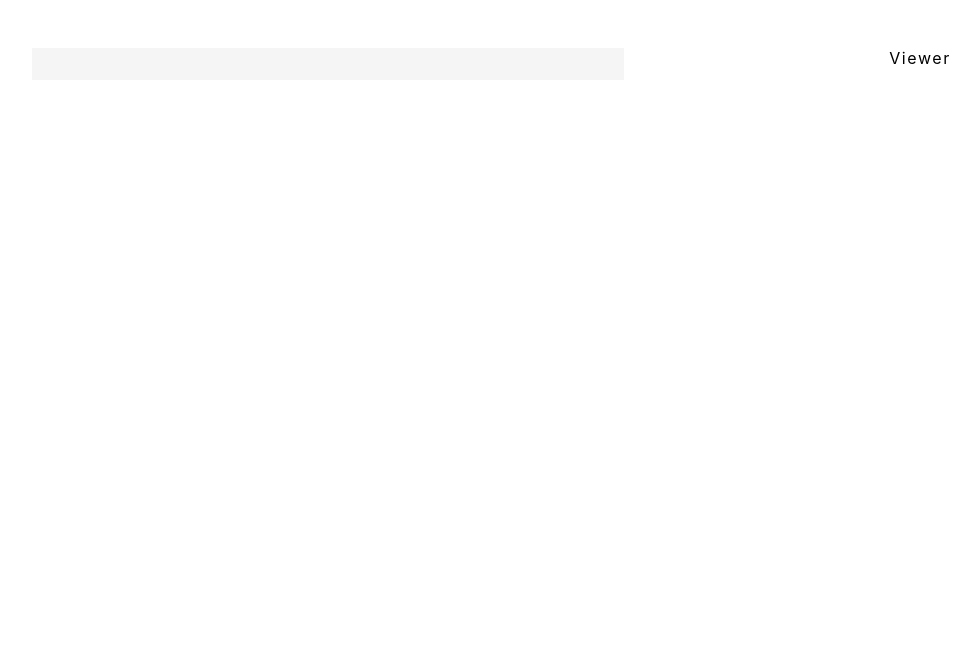
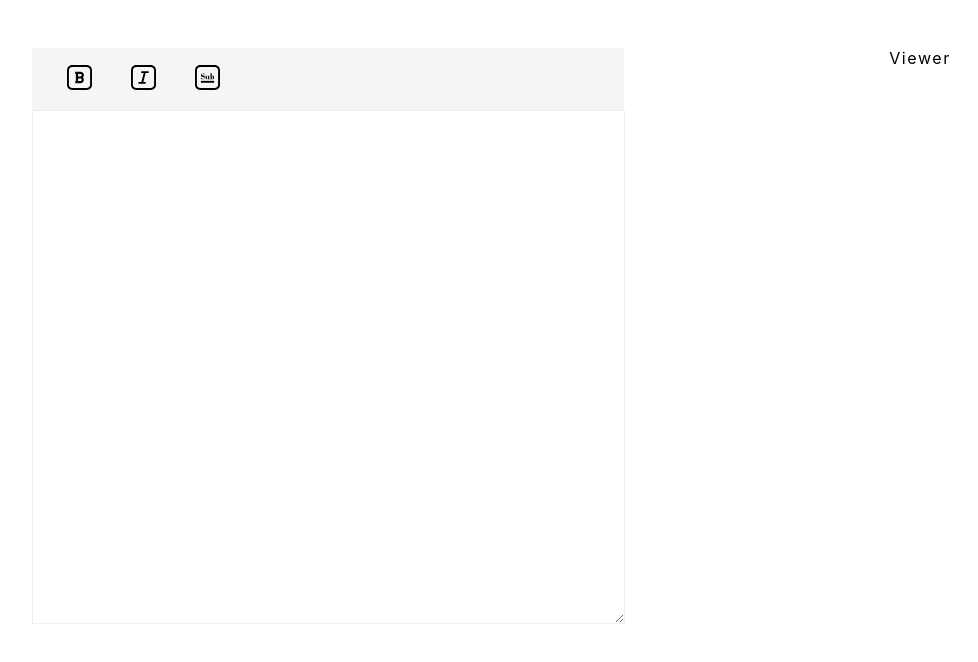
Before and after one commit to saptaksengupta/react-markdown, a React (Create React App) app: page / in a window 1280 px wide. Shown: the top 662 px of the page, without its empty margins (16-994 px from the left). Built offline with nearby package versions, Linux system fonts and the light colour scheme.

Commit message:
[master] editor styling changes

```diff
--- a/src/App.tsx
+++ b/src/App.tsx
@@ -11,10 +11,7 @@ import MarkdownContextProvider from "./context/MarkdownContext";
 const StyledContainer = styled.div`
   padding: 3em;
   display: flex;
-
-  div {
-    flex: 1;
-  }
+  min-height: 500px;
 `;
 
 function App() {
--- a/src/components/Editor/Editor.tsx
+++ b/src/components/Editor/Editor.tsx
@@ -1,25 +1,51 @@
 import React from "react";
 import styled from "styled-components";
+import { BoldIcon, ItalicIcon, UnderlineIcon } from '../../styled/Icons';
+
 
 const StyledHeaderContainer = styled.div`
     display: flex;
     flex-direction: row;
-    justify-content: space-between;
+    justify-content: flex-start;
     align-items: center;
     background: whitesmoke;
     padding: 1em
 `;
 
-// const StyledOptions = styled.div`
+const StyledOption = styled.button`
+    margin: 0 1em;
+    background: none;
+    border:none;
+    &:focus {
+        outline: none;
+    }
+`;
 
-// `;
+const StyledEditor = styled.textarea`
+    width: 97.8%;
+    height: 100%;
+    border: 1px solid #efefef;
+    padding: 1%;
+    &:focus {
+        outline: none;
+    }
+`;
 
 const Editor = () => {
     return (
-        <div>
+        <div style={{flex: '1'}}>
             <StyledHeaderContainer>
-
+                <StyledOption>
+                    <BoldIcon height="25px" />
+                </StyledOption>
+                <StyledOption>
+                    <ItalicIcon height="25px" />
+                </StyledOption>
+                <StyledOption>
+                    <UnderlineIcon height="25px" />
+                </StyledOption>
             </StyledHeaderContainer>
+            <StyledEditor />
         </div>
     )
 }
--- a/src/components/Viewer/Viewer.tsx
+++ b/src/components/Viewer/Viewer.tsx
@@ -3,7 +3,7 @@ import React from "react";
 
 const Viewer = () => {
     return (
-        <div>
+        <div style={{flex: '1'}}>
             Viewer
         </div>
     )
--- /dev/null
+++ b/src/styled/Icons.tsx
@@ -0,0 +1,160 @@
+import React from "react";
+
+export const BoldIcon = ({ height, width, fill }: any) => {
+  return (
+    <svg
+      version="1.1"
+      id="Capa_1"
+      x="0px"
+      y="0px"
+      viewBox="0 0 392.619 392.619"
+      enableBackground="new 0 0 392.619 392.619"
+      height={height}
+      width={width}
+      fill={fill}
+    >
+      <g>
+        <path
+          d="M310.723,0.929H81.896C36.738,0.929,0,37.667,0,82.825v226.969c0,45.158,36.738,81.896,81.896,81.896h228.827
+		c45.158,0,81.896-36.738,81.896-81.896V82.825C392.619,37.667,355.881,0.929,310.723,0.929z M362.619,309.794
+		c0,28.616-23.28,51.896-51.896,51.896H81.896C53.28,361.69,30,338.41,30,309.794V82.825c0-28.615,23.28-51.896,51.896-51.896
+		h228.827c28.616,0,51.896,23.28,51.896,51.896V309.794z"
+        />
+        <path
+          d="M211.056,105.476h-81.993v35h10.334v111.667h-10.334v35h81.993c29.868,0,54.167-24.299,54.167-54.167
+		c0-14.132-5.445-27.012-14.341-36.667c8.896-9.655,14.341-22.535,14.341-36.667C265.223,129.775,240.924,105.476,211.056,105.476z
+		 M211.056,140.476c10.568,0,19.167,8.598,19.167,19.167c0,10.568-8.599,19.167-19.167,19.167h-36.659v-38.333H211.056z
+		 M211.056,252.143h-36.659V213.81h36.659c10.568,0,19.167,8.598,19.167,19.167C230.223,243.545,221.624,252.143,211.056,252.143z"
+        />
+      </g>
+      <g></g>
+      <g></g>
+      <g></g>
+      <g></g>
+      <g></g>
+      <g></g>
+      <g></g>
+      <g></g>
+      <g></g>
+      <g></g>
+      <g></g>
+      <g></g>
+      <g></g>
+      <g></g>
+      <g></g>
+    </svg>
+  );
+};
+
+export const ItalicIcon = ({ height, width, fill }: any) => {
+  return (
+    <svg
+      version="1.1"
+      id="Capa_1"
+      x="0px"
+      y="0px"
+      viewBox="0 0 392.619 392.619"
+      enableBackground="new 0 0 392.619 392.619"
+      height={height}
+      width={width}
+      fill={fill}
+    >
+      <g>
+        <path
+          d="M310.723,0.929H81.896C36.738,0.929,0,37.667,0,82.825v226.97c0,45.158,36.738,81.896,81.896,81.896h228.827
+           c45.158,0,81.896-36.738,81.896-81.896V82.825C392.619,37.667,355.881,0.929,310.723,0.929z M362.619,309.794
+           c0,28.616-23.28,51.896-51.896,51.896H81.896C53.28,361.69,30,338.41,30,309.794V82.825c0-28.616,23.28-51.896,51.896-51.896
+           h228.827c28.616,0,51.896,23.28,51.896,51.896V309.794z"
+        />
+        <path
+          d="M263.825,96.94h-91.03c-8.284,0-15,6.716-15,15s6.716,15,15,15h26.102l-36.177,138.739h-33.925c-8.284,0-15,6.716-15,15
+           s6.716,15,15,15h45.402c0.041,0,0.082,0.004,0.123,0.004c0.031,0,0.062-0.004,0.093-0.004h45.411c8.284,0,15-6.716,15-15
+           s-6.716-15-15-15h-26.102L229.9,126.94h33.925c8.284,0,15-6.716,15-15S272.109,96.94,263.825,96.94z"
+        />
+      </g>
+      <g></g>
+      <g></g>
+      <g></g>
+      <g></g>
+      <g></g>
+      <g></g>
+      <g></g>
+      <g></g>
+      <g></g>
+      <g></g>
+      <g></g>
+      <g></g>
+      <g></g>
+      <g></g>
+      <g></g>
+    </svg>
+  );
+};
+
+export const UnderlineIcon = ({ height, width, fill }: any) => {
+  return (
+    <svg
+      version="1.1"
+      id="Capa_1"
+      x="0px"
+      y="0px"
+      viewBox="0 0 392.621 392.621"
+      enableBackground="new 0 0 392.621 392.621"
+      height={height}
+      width={width}
+      fill={fill}
+    >
+      <g>
+        <path
+          d="M310.725,0.93H81.896C36.739,0.93,0,37.668,0,82.825v226.969c0,45.158,36.739,81.896,81.896,81.896h228.829
+           c45.157,0,81.896-36.738,81.896-81.896V82.825C392.621,37.668,355.882,0.93,310.725,0.93z M362.621,309.795
+           c0,28.616-23.28,51.896-51.896,51.896H81.896C53.281,361.691,30,338.41,30,309.795V82.825C30,54.21,53.281,30.93,81.896,30.93
+           h228.829c28.615,0,51.896,23.28,51.896,51.896V309.795z"
+        />
+        <path
+          d="M118.033,185.762c8.786,1.822,14.152,3.333,16.095,4.536c1.943,1.204,3.643,2.822,5.101,4.858
+           c1.457,2.037,2.186,4.327,2.186,6.87c0,4.535-1.666,8.63-4.997,12.284c-3.331,3.655-8.097,5.483-14.297,5.483
+           c-11.752,0-19.663-7.634-23.734-22.902h-5.413v27.135h4.65c2.082-1.943,4.418-3.932,7.009-5.968
+           c5.32,4.164,11.289,6.246,17.905,6.246c9.299,0,16.528-3.235,21.687-9.708c5.158-6.473,7.738-14.171,7.738-23.095
+           c0-7.582-1.956-13.835-5.869-18.76c-3.913-4.923-11.581-8.62-23.005-11.089c-7.447-1.583-12.697-3.232-15.75-4.944
+           c-3.053-1.711-4.58-4.858-4.58-9.438c0-3.701,1.458-6.963,4.372-9.785c2.915-2.822,6.616-4.233,11.104-4.233
+           c5.274,0,9.773,1.631,13.498,4.892c3.724,3.262,7.044,9.011,9.959,17.246h5.552l-1.11-24.983h-4.511
+           c-2.08,1.759-4.02,3.169-5.821,4.233c-5.636-3.979-11.297-5.968-16.979-5.968c-7.485,0-13.735,2.751-18.747,8.251
+           c-5.013,5.501-7.519,12.226-7.519,20.177c0,7.397,2.049,13.568,6.147,18.513C102.803,180.558,109.245,183.941,118.033,185.762z"
+        />
+        <path
+          d="M166.885,206.398c0,4.396,0.382,7.599,1.145,9.612c0.763,2.013,2.613,3.852,5.552,5.517
+           c2.938,1.665,6.489,2.498,10.653,2.498c4.348,0,8.386-1.017,12.11-3.053c3.724-2.035,6.512-4.812,8.363-8.328h0.277v11.381
+           c0.833-0.046,2.117-0.22,3.852-0.52c1.735-0.302,5.517-0.451,11.347-0.451h11.659v-4.095h-7.911v-51.772h-28.176v4.303h9.23v26.094
+           c0,4.581-0.44,8.144-1.318,10.688c-0.88,2.545-2.73,4.813-5.552,6.801c-2.822,1.99-5.367,2.984-7.634,2.984
+           c-2.175,0-3.494-0.902-3.956-2.707c-0.463-1.804-0.694-5.528-0.694-11.173v-36.99h-26.858v4.303h7.912V206.398z"
+        />
+        <path
+          d="M277.369,165.453c-6.292,0-11.081,2.592-14.366,7.773h-0.278v-44.554h-2.012l-5.344,0.624
+           c-4.119,0.463-7.45,0.694-9.994,0.694h-9.091v4.233h7.495v84.598h-7.495v4.233h9.23c5.968,0,11.035,0.278,15.199,0.833h2.012
+           v-7.634h0.278c3.239,5.691,7.912,8.536,14.019,8.536c6.014,0,11.358-2.918,16.031-8.754c4.673-5.836,7.009-13.039,7.009-21.609
+           c0-8.615-2.314-15.598-6.94-20.948C288.496,168.127,283.244,165.453,277.369,165.453z M278.618,202.14
+           c0,7.228-0.417,12.001-1.25,14.317c-0.832,2.316-2.359,3.474-4.58,3.474c-2.545,0-4.858-1.344-6.94-4.031
+           c-2.082-2.687-3.124-6.995-3.124-12.926v-14.247c0-6.254,1.156-11.036,3.47-14.349c2.313-3.313,4.557-4.97,6.732-4.97
+           c1.897,0,3.319,0.834,4.268,2.501c0.948,1.668,1.423,6.626,1.423,14.872V202.14z"
+        />
+        <rect x="92.559" y="248.95" width="207.503" height="30" />
+      </g>
+      <g></g>
+      <g></g>
+      <g></g>
+      <g></g>
+      <g></g>
+      <g></g>
+      <g></g>
+      <g></g>
+      <g></g>
+      <g></g>
+      <g></g>
+      <g></g>
+      <g></g>
+      <g></g>
+      <g></g>
+    </svg>
+  );
+};
```
